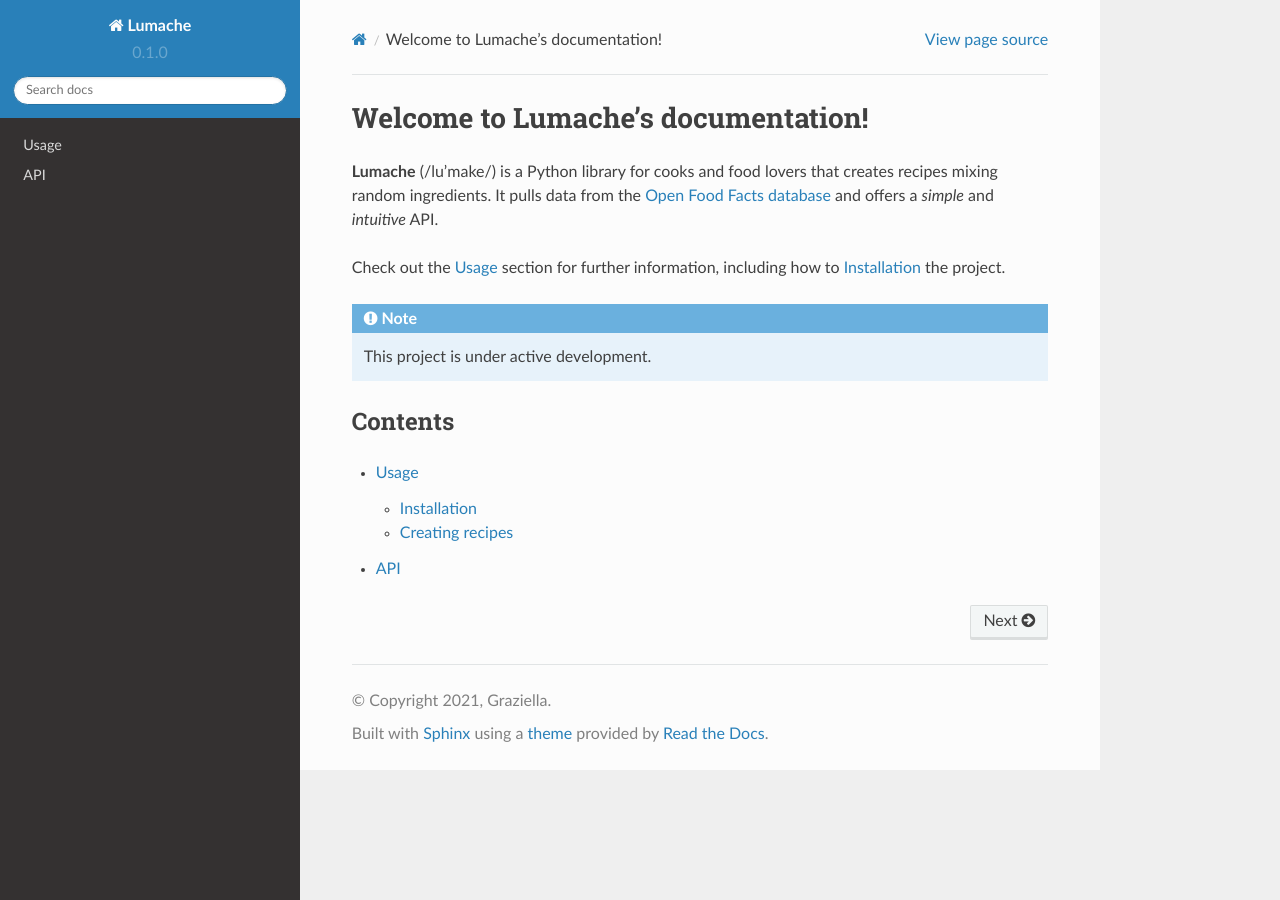
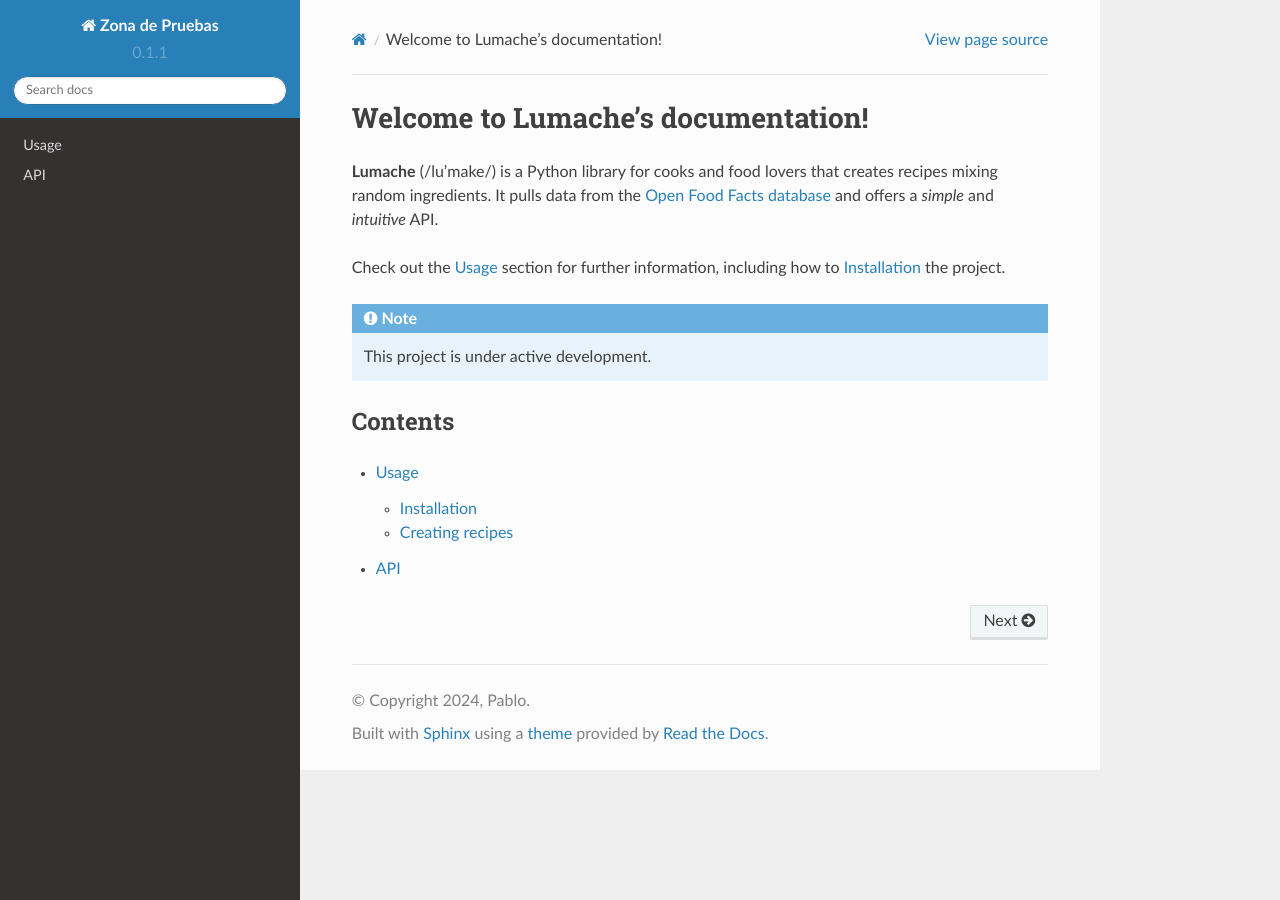
Before and after one commit to pablo-origlia/test-zone, a Sphinx documentation site: the page built from docs/source/index.rst, in a window 1280 px wide. Built offline with Sphinx 7.4.7 and the Read the Docs theme 2.0.0, drawn with Linux system fonts in a browser that asks for light colours.

Commit message:
Some changes

```diff
--- a/docs/source/conf.py
+++ b/docs/source/conf.py
@@ -2,12 +2,12 @@
 
 # -- Project information
 
-project = 'Lumache'
-copyright = '2021, Graziella'
-author = 'Graziella'
+project = 'Zona de Pruebas'
+copyright = '2024, Pablo'
+author = 'Pablo Origlia'
 
 release = '0.1'
-version = '0.1.0'
+version = '0.1.1'
 
 # -- General configuration
 
--- a/lumache.py
+++ b/lumache.py
@@ -1,8 +1,8 @@
 """
-Lumache - Python library for cooks and food lovers.
+Zona de Pruebas - Python library for cooks and food lovers.
 """
 
-__version__ = "0.1.0"
+__version__ = "0.1.1"
 
 
 class InvalidKindError(Exception):
--- a/pyproject.toml
+++ b/pyproject.toml
@@ -3,6 +3,6 @@
 build-backend = "flit_core.buildapi"
 
 [project]
-name = "lumache"
-authors = [{name = "Graziella", email = "graziella@lumache"}]
+name = "Zona de Pruebas"
+authors = [{name = "Pablo Origlia", email = "graziella@lumache"}]
 dynamic = ["version", "description"]
```
